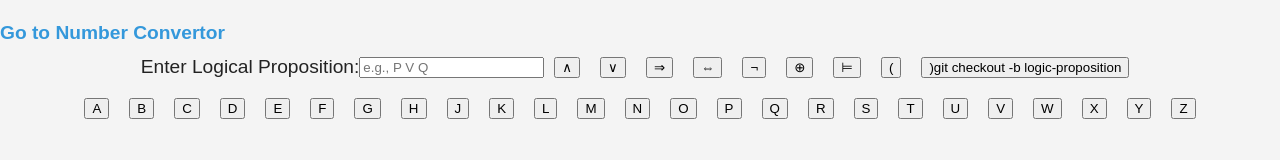
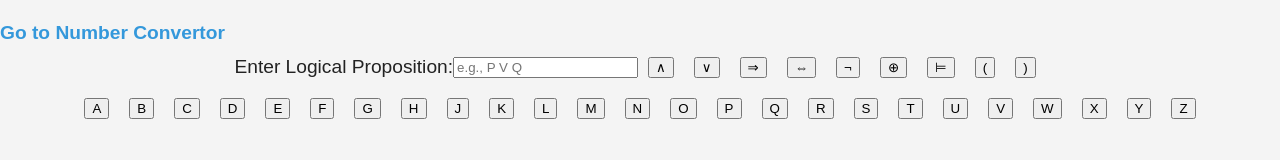
Before and after one commit to Sh4rkel/Truth-Table-Generator, a website built with webpack: page index.html in a window 1280 px wide. Built offline with nearby package versions, Linux system fonts and the light colour scheme.

Commit message:
README.md

```diff
--- a/index.html
+++ b/index.html
@@ -30,8 +30,7 @@
     <button id="symbolExDisButton" onclick="addSymbol('⊕')">⊕</button>
     <button id="symbolConsButton" onclick="addSymbol('⊨')">⊨</button>
     <button id="leftParanthesisDisButton" onclick="addSymbol('(')">(</button>
-    <button id="rightParanthesisButton" onclick="addSymbol(')')">)git checkout -b logic-proposition
-    </button>
+    <button id="rightParanthesisButton" onclick="addSymbol(')')">)</button>
   </div>
   <div class="logicParser">
     <button id="symbolAButton" onclick="addSymbol('A')">A</button>
--- a/js/numberConvertLogic.js
+++ b/js/numberConvertLogic.js
@@ -21,7 +21,8 @@ function convert() {
 
 // Implement a undo conversion logic for later
 
-// Implement an AI that can explain the conversion process
+
+
 
 
 
@@ -34,7 +35,7 @@ function displayResult(result) {
   resultContainer.appendChild(resultElement);
 }
 
-// Create a step by step visual representation for the conversion process
+
 function convertToTwosComplement(inputNumber, fromBase) {
   // Convert the input number to binary and get its length
   const binaryNumber = parseInt(inputNumber, fromBase).toString(2);
```
Also changed, not shown: README.md, img/Convertor Numbers.jpg (added), img/Logical Proposition.jpg (added).
